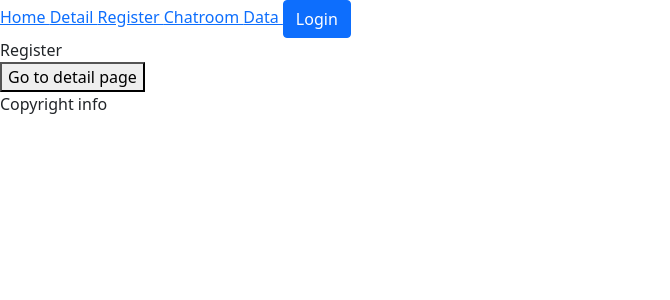
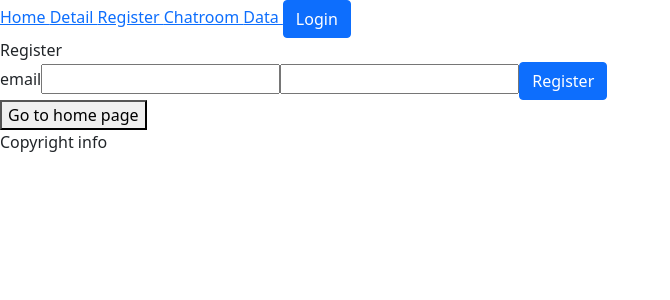
Before and after one commit to podmar/climbing-books, a React (Create React App) app: page /register in a window 1280 px wide. Shown: the top 300 px of the page, without its empty margins (0-670 px from the left). Built offline with nearby package versions, Linux system fonts and the light colour scheme; no server answers.

Commit message:
created input fields & labels for registration plus handler functions for the values and imported register function from auth context

```diff
--- a/src/views/Register.js
+++ b/src/views/Register.js
@@ -1,11 +1,43 @@
-import React from 'react'
+import React, { useContext, useState } from 'react'
+import { Button } from 'react-bootstrap';
 import GoToButton from '../components/GoToButton'
+import { AuthContext } from '../context/AuthContext';
 
 function Register() {
+  const {register} = useContext(AuthContext);
+  const [email, setEmail] = useState("");
+  const [password, setPassword] = useState("");
+
+  const handleEmailChange = (event) => {
+    setEmail(event.target.value);
+    console.log(event.target.value);
+  };
+
+  const handlePasswordChange = (event) => {
+    setPassword(event.target.value);
+    console.log(event.target.value);
+  };
+
+  const handleRegister = (event) => {
+    console.log("registered");
+    register(email, password)
+  };
+
   return (
     <>
       <div>Register</div>
-      <GoToButton path="/detail" element="detail page" />
+      <div>
+        <label htmlFor="email">email</label>
+        <input type="email" name="email" id="email" onChange={handleEmailChange}
+        // value={email}
+        />
+        <label htmlFor="password"></label>
+        <input type="password" name="password" id="password" onChange={handlePasswordChange}
+        // value={password}
+        />
+        <Button type="primary" onClick={handleRegister}>Register</Button>
+      </div>
+      <GoToButton path="/" element="home page" />
     </>
   )
 }
```
